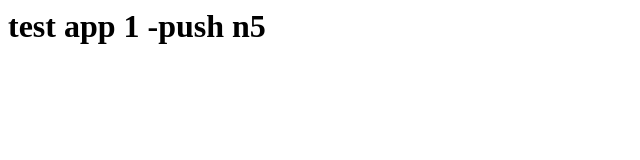
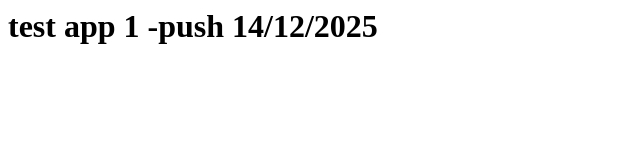
Before and after one commit to youssef993/simple-devops-yz, a plain HTML site: page index.html in a window 1280 px wide. Shown: the whole page, without its empty margins (0-640 px from the left). Drawn offline with Linux system fonts and the light colour scheme.

Commit message:
test push

```diff
--- a/index.html
+++ b/index.html
@@ -1 +1 @@
-<h1>test app 1 -push n5</h1>
+<h1>test app 1 -push 14/12/2025</h1>
```
